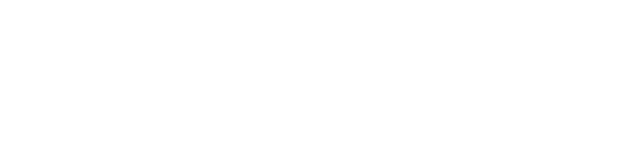
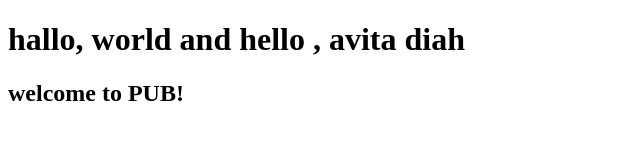
Before and after one commit to avitadiahsaputri/github, a website: page index.html in a window 1280 px wide. Shown: the whole page, without its empty margins (0-640 px from the left). Drawn offline with Linux system fonts and the light colour scheme.

Commit message:
add welcome massege

```diff
--- a/index.html
+++ b/index.html
@@ -7,6 +7,9 @@
     <title>Document</title>
 </head>
 <body>
-
+    <h1>
+        hallo, world and hello , avita diah
+    </h1>
+    <h2>welcome to PUB!</h2>
 </body>
 </html>
```
